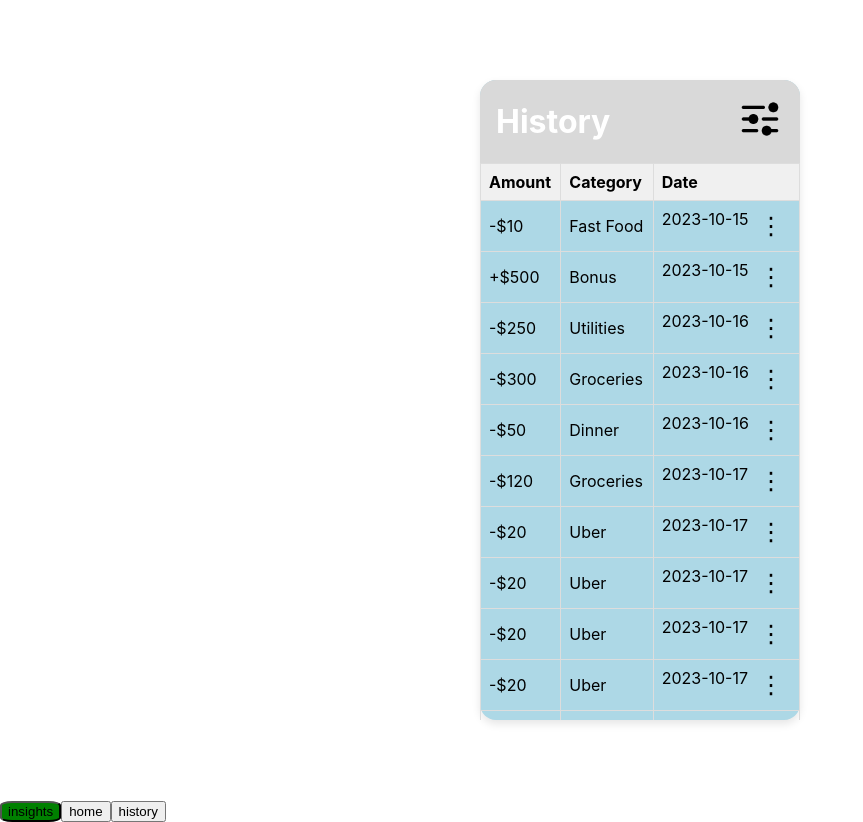
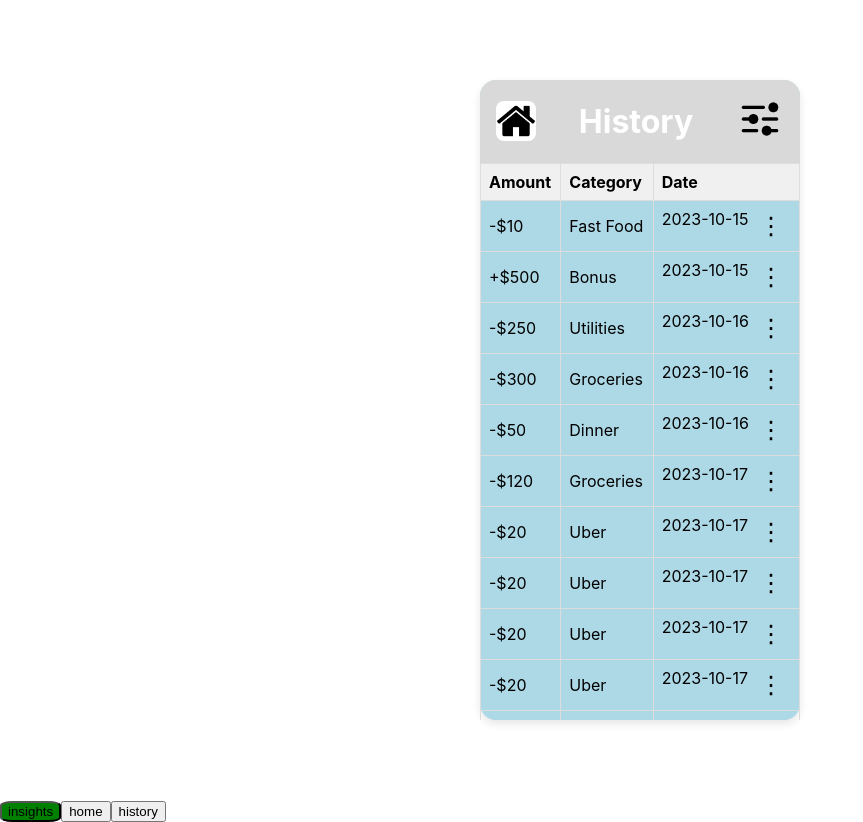
Before and after one commit to jak1841/CS_422_group_finance_app, a React (Create React App) app: page / in a window 1280 px wide. Both pictures are taken after a click on the button 764 px from the left and 121 px from the top of the page. Shown: the whole page, without its empty margins (0-863 px from the left). Built offline with nearby package versions, Linux system fonts and the light colour scheme.

Commit message:
Added the home button going back

```diff
--- a/src/History.css
+++ b/src/History.css
@@ -76,13 +76,13 @@
 
 .menu_button_history {
     display: flex;
-    width: 50px; /* Fixed width and height for circles */
-    height: 50px;
+    width: 40px; /* Fixed width and height for circles */
+    height: 40px;
     background: #272626; /* Light grey background for the buttons */
-    background-color: lightblue;
+    background-color: #ffffff;
     border: none;
-    border-radius: 50%;
-    border-radius: 2rem; /* Rounded corners for the buttons */
+    border-radius: 2%;
+    border-radius: .5rem; /* Rounded corners for the buttons */
     font-size: 1rem;
     color: white; /* Text color */
     line-height: 50px; /* Center the text vertically */
--- a/src/History.js
+++ b/src/History.js
@@ -169,6 +169,9 @@ export const History = ({ switchScreen }) => {
             <div id="root_container_History">
                 <div id="history_screen">
                     <div id="top_bar_history">
+                        <button className="menu_button_history" onClick={() => switchScreen('home')}>
+                            <img className="menus_buttons_image_history" src={home} alt="Home" />
+                        </button>
                         <h1>History</h1>
                         <div id="filter_icon_container"role="button" onClick={handle_filterPopUp} >
                             <img src={filter_icon} style={{width: "3rem", height: "3rem"}} />
```
